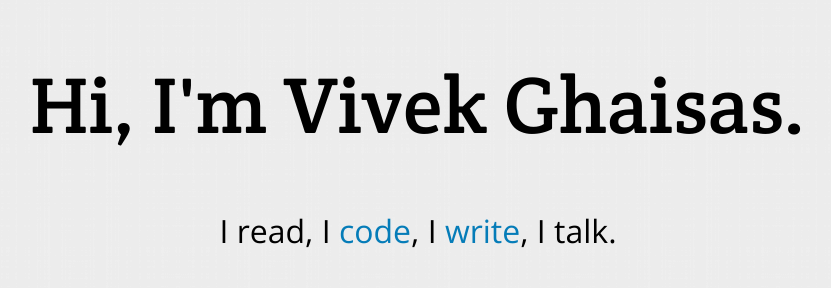
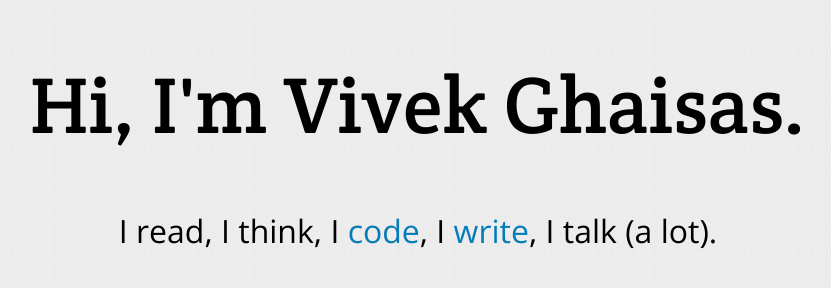
Before and after one commit to polybuildr/polybuildr.github.io, a plain HTML site: page index.html in a window 1280 px wide. Shown: the whole page, without its empty margins (222-1053 px from the left). Drawn offline with nearby package versions, Linux system fonts and the light colour scheme.

Commit message:
Changed one-liner description in index.html

```diff
--- a/index.html
+++ b/index.html
@@ -11,7 +11,7 @@
     <body>
         <div class="container">
             <h1>Hi, I'm Vivek Ghaisas.</h1>
-            <h2>I read, I <a href="https://github.com/polybuildr">code</a>, I <a href="http://polybuildr.github.io/blog">write</a>, I talk.</h2>
+            <h2>I read, I think, I <a href="https://github.com/polybuildr">code</a>, I <a href="http://polybuildr.github.io/blog">write</a>, I talk (a lot).</h2>
         </div>
     </body>
 </html>
```
